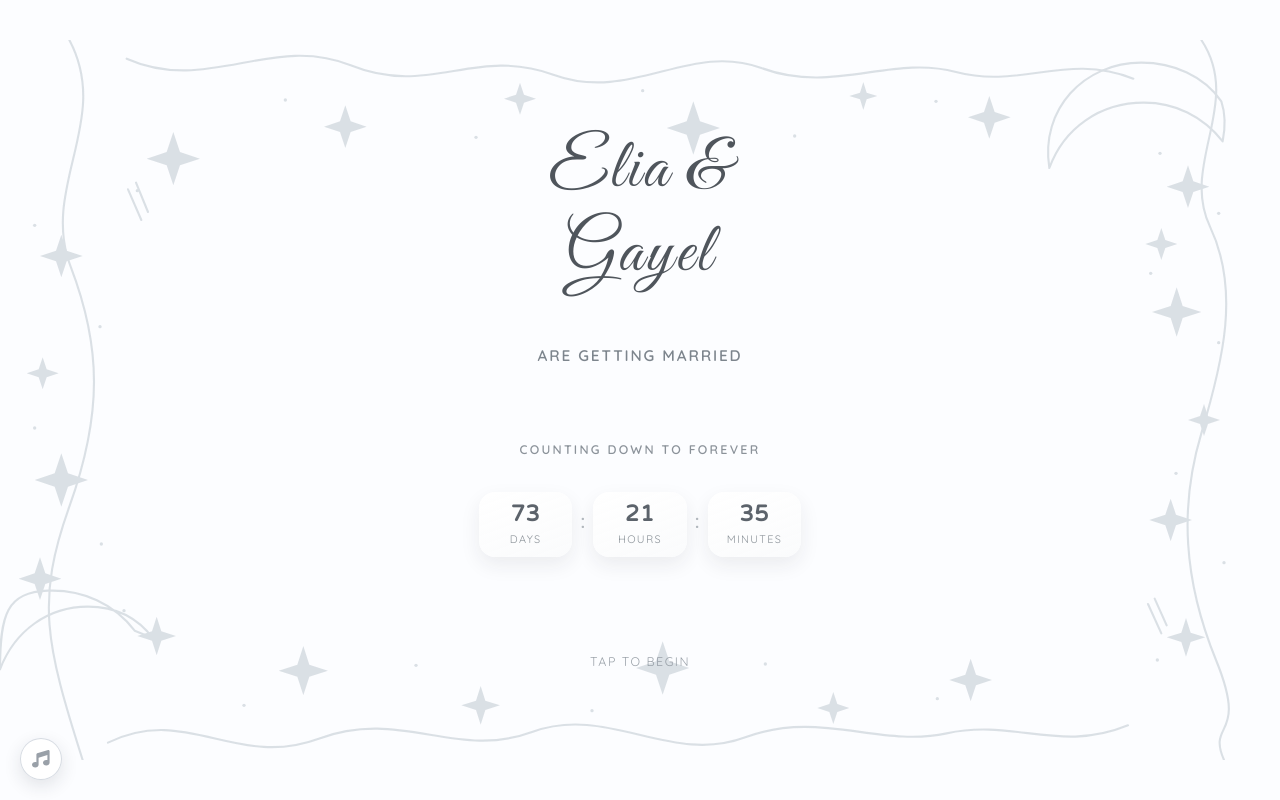
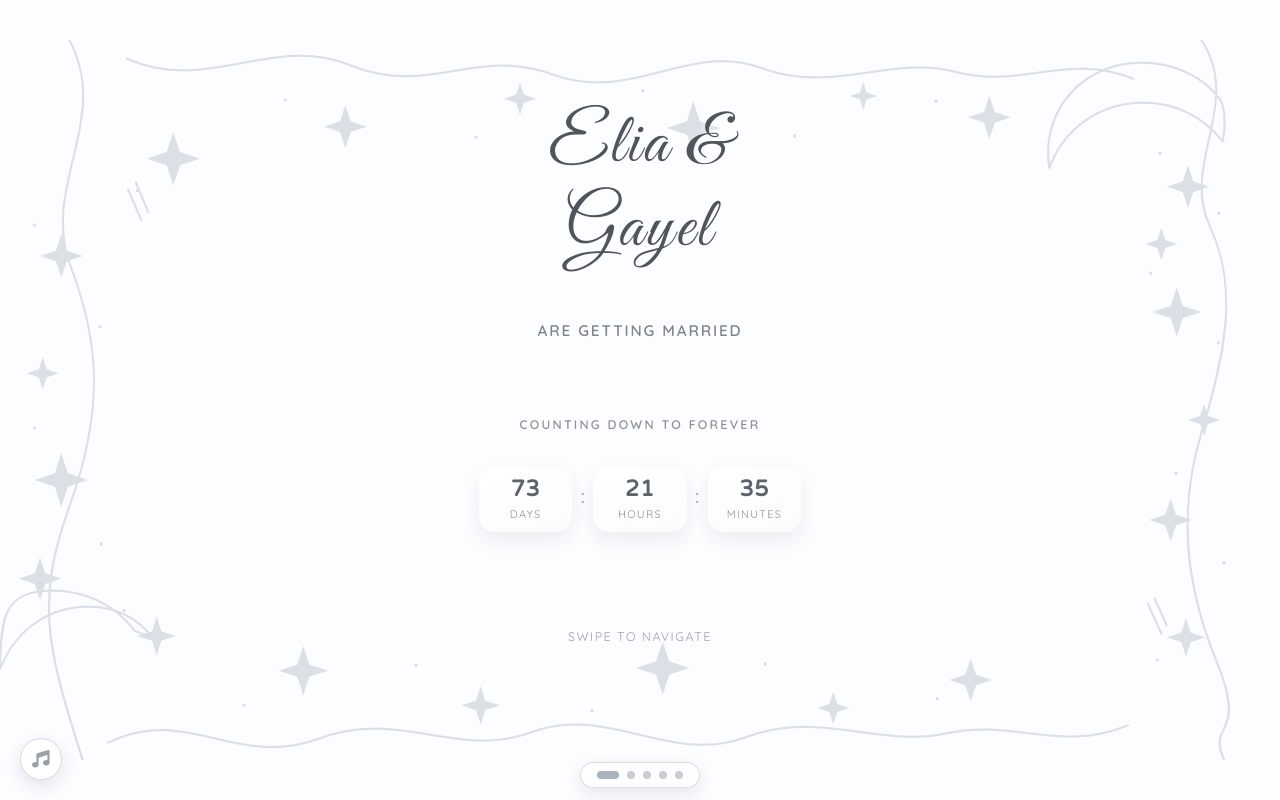
Before and after one commit to Gayelabouimad/g-inv, an Angular app in the folder g-invitation/: page / in a window 1280 px wide. Built offline with nearby package versions, Linux system fonts and the light colour scheme.

Commit message:
opening screen scroll

```diff
--- a/g-invitation/src/app/pages/invitation-page/invitation-page/invitation-page.component.css
+++ b/g-invitation/src/app/pages/invitation-page/invitation-page/invitation-page.component.css
@@ -112,6 +112,11 @@ html {
 .slide-scroll.intro-scroll {
   flex-direction: row;
   gap: 0;
+}
+
+.slide-scroll.opening-scroll {
+  padding: 0;
+  width: 100%;
 }
 
 .slide-card {
--- a/g-invitation/src/app/pages/invitation-page/invitation-page/invitation-page.component.html
+++ b/g-invitation/src/app/pages/invitation-page/invitation-page/invitation-page.component.html
@@ -25,18 +25,7 @@
     </svg>
   </button>
 
-  @if (showOpening()) {
-    <app-opening-screen
-      [coupleName]="event.couple.primaryNames"
-      [titleLine]="event.couple.titleLine"
-      [isVisible]="showOpening()"
-      [targetDate]="targetDate"
-      (tapStart)="onOpeningTap()"
-    ></app-opening-screen>
-  }
-
-  @if (!showOpening()) {
-    <div class="page-content">
+  <div class="page-content">
       <div
         class="slides-shell"
         (pointerdown)="onPointerDown($event)"
@@ -48,8 +37,16 @@
         <div class="slides-track" [style.transform]="'translateX(-' + (currentSlideIndex() * 100) + '%)'">
           @for (slide of slides(); track slide.key) {
             <section class="slide-page" [class.rsvp-slide]="slide.key === 'rsvp'">
-              <div class="slide-scroll" [class.intro-scroll]="slide.key === 'intro'">
+              <div class="slide-scroll" [class.intro-scroll]="slide.key === 'intro'" [class.opening-scroll]="slide.key === 'opening'">
                 @switch (slide.key) {
+                  @case ('opening') {
+                    <app-opening-screen
+                      [coupleName]="event.couple.primaryNames"
+                      [titleLine]="event.couple.titleLine"
+                      [targetDate]="targetDate"
+                    ></app-opening-screen>
+                  }
+
                   @case ('intro') {
                     <div class="slide-card intro-card">
                       <app-intro-section
@@ -159,5 +156,4 @@
         </div>
       </div>
     </div>
-  }
 </div>
--- a/g-invitation/src/app/pages/invitation-page/invitation-page/invitation-page.component.ts
+++ b/g-invitation/src/app/pages/invitation-page/invitation-page/invitation-page.component.ts
@@ -13,6 +13,7 @@ import { ThankYouSectionComponent } from '../thank-you-section/thank-you-section
 import { TimelineSectionComponent } from '../timeline-section/timeline-section.component';
 
 type SlideKey =
+  | 'opening'
   | 'intro'
   | 'gathering'
   | 'ceremony'
@@ -50,7 +51,6 @@ export class InvitationPageComponent implements OnInit, OnDestroy {
 
   protected readonly event = EVENT_CONFIG;
   protected readonly invitee = signal<InviteeRecord | null>(null);
-  protected readonly showOpening = signal(true);
   protected readonly rsvpSubmitted = signal(false);
   protected readonly submittedResponse = signal<InviteeRecord | null>(null);
   protected readonly isSubmitting = signal(false);
@@ -76,7 +76,10 @@ export class InvitationPageComponent implements OnInit, OnDestroy {
     },
   ]);
   protected readonly slides = computed<InvitationSlide[]>(() => {
-    const list: InvitationSlide[] = [{ key: 'intro', label: 'Our Story' }];
+    const list: InvitationSlide[] = [
+      { key: 'opening', label: 'Welcome' },
+      { key: 'intro', label: 'Our Story' }
+    ];
 
     if (this.event.sections.gathering.enabled) {
       list.push({ key: 'gathering', label: this.event.sections.gathering.title });
@@ -158,11 +161,6 @@ export class InvitationPageComponent implements OnInit, OnDestroy {
     }
   }
 
-  protected onOpeningTap(): void {
-    this.startBgMusicFromUserGesture();
-    this.showOpening.set(false);
-    this.currentSlideIndex.set(0);
-  }
 
   protected toggleBgMusic(): void {
     const audio = this.getBgMusicElement();
@@ -206,6 +204,10 @@ export class InvitationPageComponent implements OnInit, OnDestroy {
   protected nextSlide(): void {
     const maxIndex = this.slides().length - 1;
     if (this.currentSlideIndex() < maxIndex) {
+      // Auto-play music when leaving opening screen
+      if (this.currentSlideIndex() === 0) {
+        this.startBgMusicFromUserGesture();
+      }
       this.currentSlideIndex.update((i) => i + 1);
     }
   }
--- a/g-invitation/src/app/pages/invitation-page/opening-screen/opening-screen.component.css
+++ b/g-invitation/src/app/pages/invitation-page/opening-screen/opening-screen.component.css
@@ -63,7 +63,7 @@
   animation: slideUp 0.8s ease-out 0.4s both;
 }
 
-.tap-hint {
+.swipe-hint {
   font-family: var(--font-accent, sans-serif), sans-serif;
   margin-top: 2.2rem;
   font-size: 0.78rem;
@@ -105,7 +105,7 @@
 }
 
 @media (max-width: 768px) {
-  .tap-hint {
+  .swipe-hint {
     margin-top: 1.8rem;
     font-size: 0.74rem;
   }
--- a/g-invitation/src/app/pages/invitation-page/opening-screen/opening-screen.component.html
+++ b/g-invitation/src/app/pages/invitation-page/opening-screen/opening-screen.component.html
@@ -1,8 +1,4 @@
-<div
-  class="opening-screen"
-  [class.hidden]="!isVisible"
-  (click)="onTap()"
->
+<div class="opening-screen">
   <div class="overlay"></div>
 
   <div class="content">
@@ -10,8 +6,8 @@
       <h1 class="couple-name">{{ coupleName }}</h1>
       <p class="subtitle">{{ titleLine }}</p>
       <app-countdown-section [targetDate]="targetDate"></app-countdown-section>
-      <div class="tap-hint">
-        <span>Tap to begin</span>
+      <div class="swipe-hint">
+        <span>Swipe to navigate</span>
       </div>
     </div>
   </div>
--- a/g-invitation/src/app/pages/invitation-page/opening-screen/opening-screen.component.ts
+++ b/g-invitation/src/app/pages/invitation-page/opening-screen/opening-screen.component.ts
@@ -1,4 +1,4 @@
-import { Component, EventEmitter, Input, Output } from '@angular/core';
+import { Component, Input } from '@angular/core';
 import { CountdownSectionComponent } from '../countdown-section/countdown-section.component';
 
 @Component({
@@ -11,12 +11,5 @@ import { CountdownSectionComponent } from '../countdown-section/countdown-sectio
 export class OpeningScreenComponent {
   @Input() coupleName = '';
   @Input() titleLine = '';
-  @Input() isVisible = true;
   @Input() targetDate!: Date;
-
-  @Output() tapStart = new EventEmitter<void>();
-
-  onTap(): void {
-    this.tapStart.emit();
-  }
 }
```
